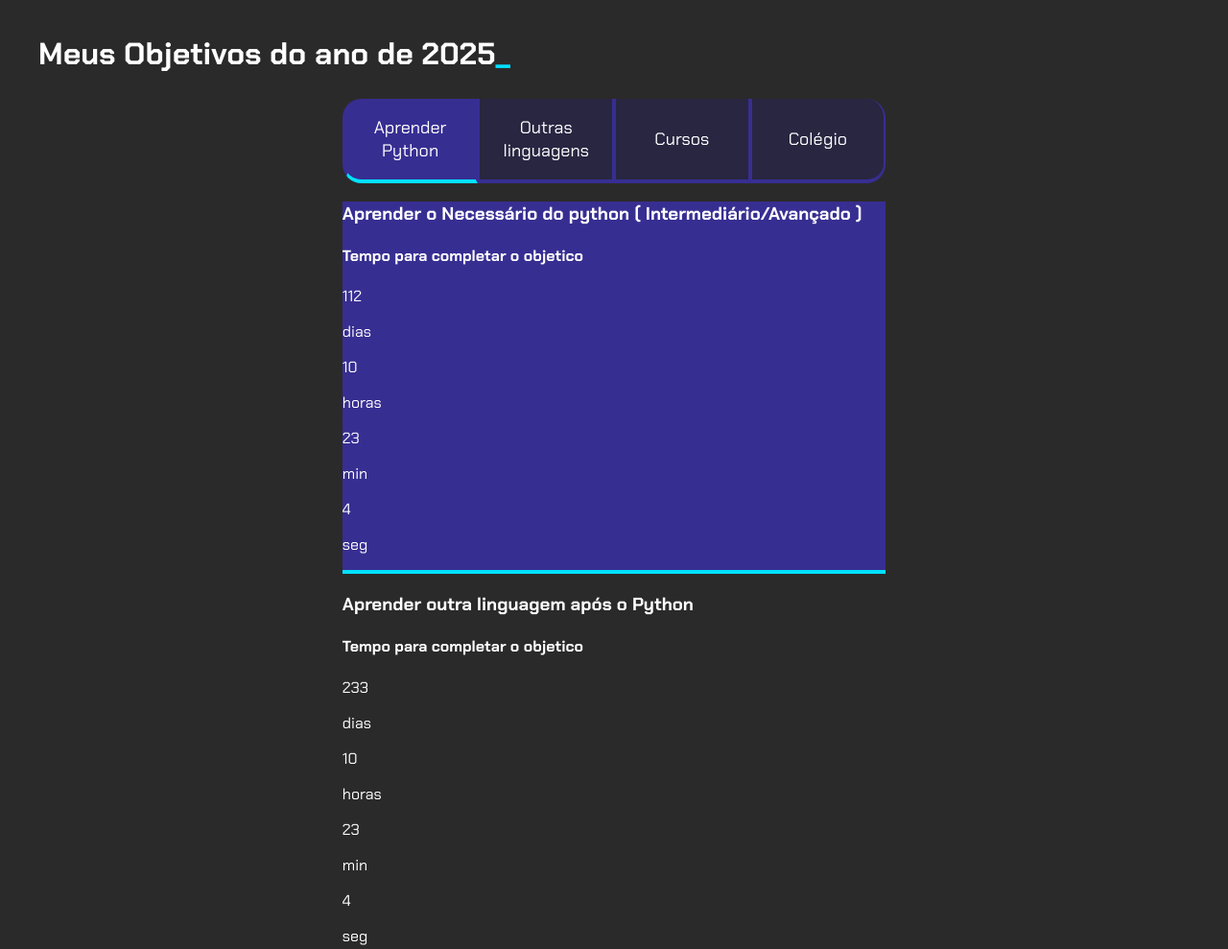
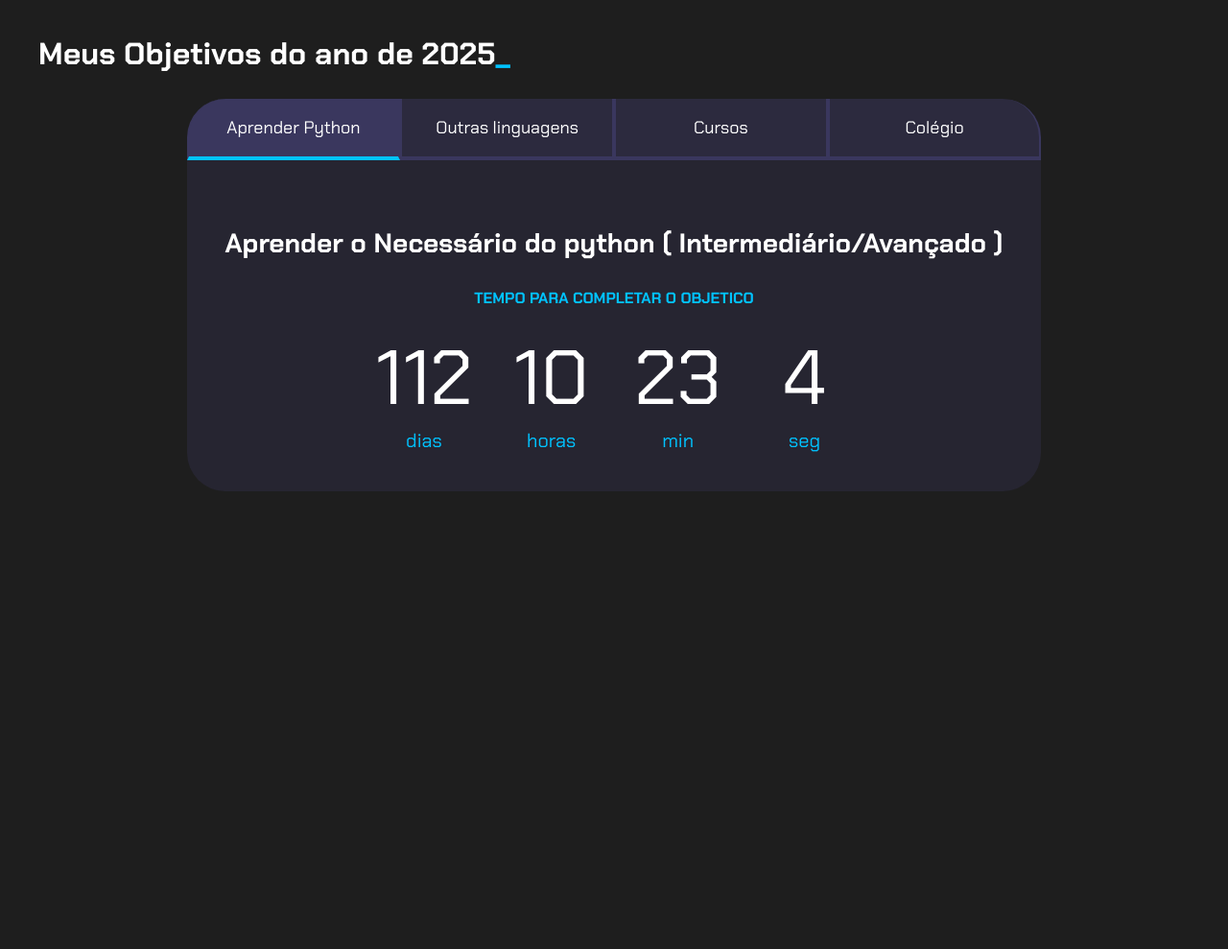
Before and after one commit to KevinFerreira31/Kevin_3B_Objetivos, a plain HTML site: page index.html in a window 1280 px wide. Shown: the top 989 px of the page at 96% size. After the commit the page ends 800 px from the top, so only its background shows below. Drawn offline with Linux system fonts and the light colour scheme.

Commit message:
style.css

```diff
--- a/style.css
+++ b/style.css
@@ -1,12 +1,12 @@
 @import url(https://fonts.googleapis.com/css2?family=Chakra+Petch:wght@400;700&display=swap&#39;);
 
 :root {
-    --cor-de-fundo: #2b2a2a;
-    --verde: #00e1ff;
+    --cor-de-fundo: #1E1E1E;
+    --verde: #00c3ff;
     --branco: #FFFFFF;
-    --botao-ativo: #372e92;
-    --botao-inativo: rgba(39, 35, 88, 0.5);
-    --texto-fundo: rgba(60, 55, 109, 0.3);
+    --botao-ativo: #3A375E;
+    --botao-inativo: rgba(58, 55, 94, 0.5);
+    --texto-fundo: rgba(58, 55, 94, 0.3);
 }
 
 body {
@@ -14,6 +14,7 @@ body {
     color: var(--branco);
     font-family: 'Chakra Petch', sans-serif;
 }
+
 
 .conteudo-principal {
     display: flex;
@@ -24,6 +25,7 @@ body {
     width: 100%;
     margin: 0 auto;
 }
+
 .titulo-principal {
     text-align: left;
     width: 100%;
@@ -54,23 +56,77 @@ body {
     border-radius: 40px 40px 0 0;
 }
 
-.ativo{
+.botoes {
+    display: block;
+}
+
+
+
+.botao.ativo{
     background-color: var(--botao-ativo);
     border-bottom: 4px solid var(--verde);
 }
 
-.botoes {
+
+.abas-textos{
+    background-color: var(--texto-fundo);
+    padding: 40px;
+    border-radius: 0 0 40px 40px;
+}
+
+.aba-conteudo.ativo{
     display: block;
+
 }
-@media screen and (min-width: 768px){
+
+.aba-conteudo{
+    display: none;
+}
+
+.aba-conteudo-titulo-principal{
+    font-size: 28px;
+    text-align: center;
+
+}
+
+.aba-conteudo-titulo-secundario{
+    text-align: center;
+    color: var(--verde);
+    text-transform: uppercase;
+}
+
+.contador{
+   display: flex;
+   justify-content: center;
+   flex-wrap: wrap;
+}
+
+.contador-digito{
+    padding: 0 16px;
+    text-align: center;
+    min-width: 100px;
+}
+
+.contador-digito-numero{
+    font-size: 80px;
+    margin: 0;
+}
+
+.contador-digito-texto{
+    color: var(--verde);
+    font-size: 20px;
+    margin: 0;
+}
+
+
+@media screen and (min-width: 768px) {
     .botoes{
-    display:flex;
-
+        display: flex;
     }
-    .botao:first-child {
-    border-radius: 20px 0 0 20px;
+    .botao:first-child{
+        border-radius: 40px 0 0 0;
     }
-    .botao:last-child {
-    border-radius: 0 20px 20px 0;
+    .botao:last-child{
+        border-radius: 0 40px 0 0;
     }
 }
```
